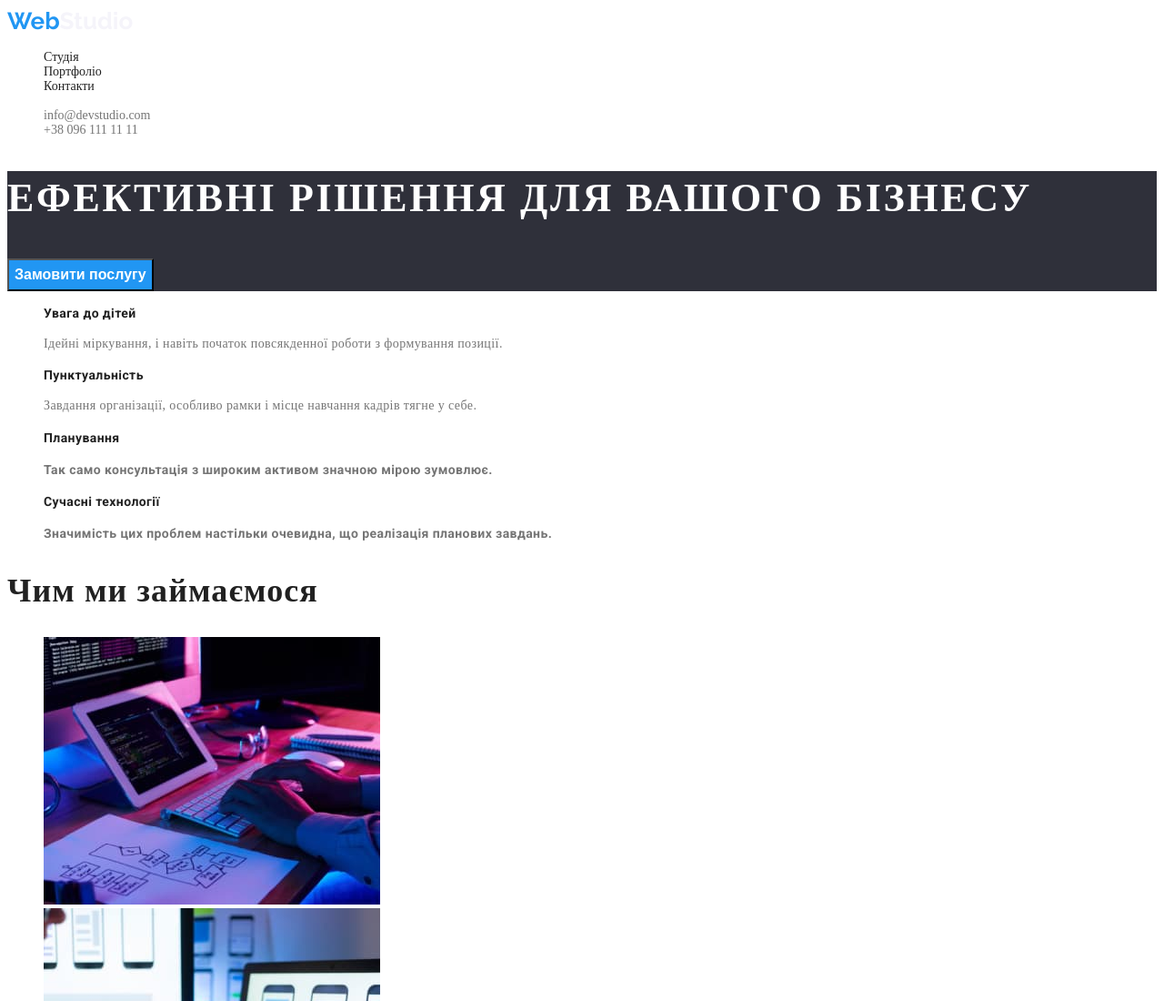
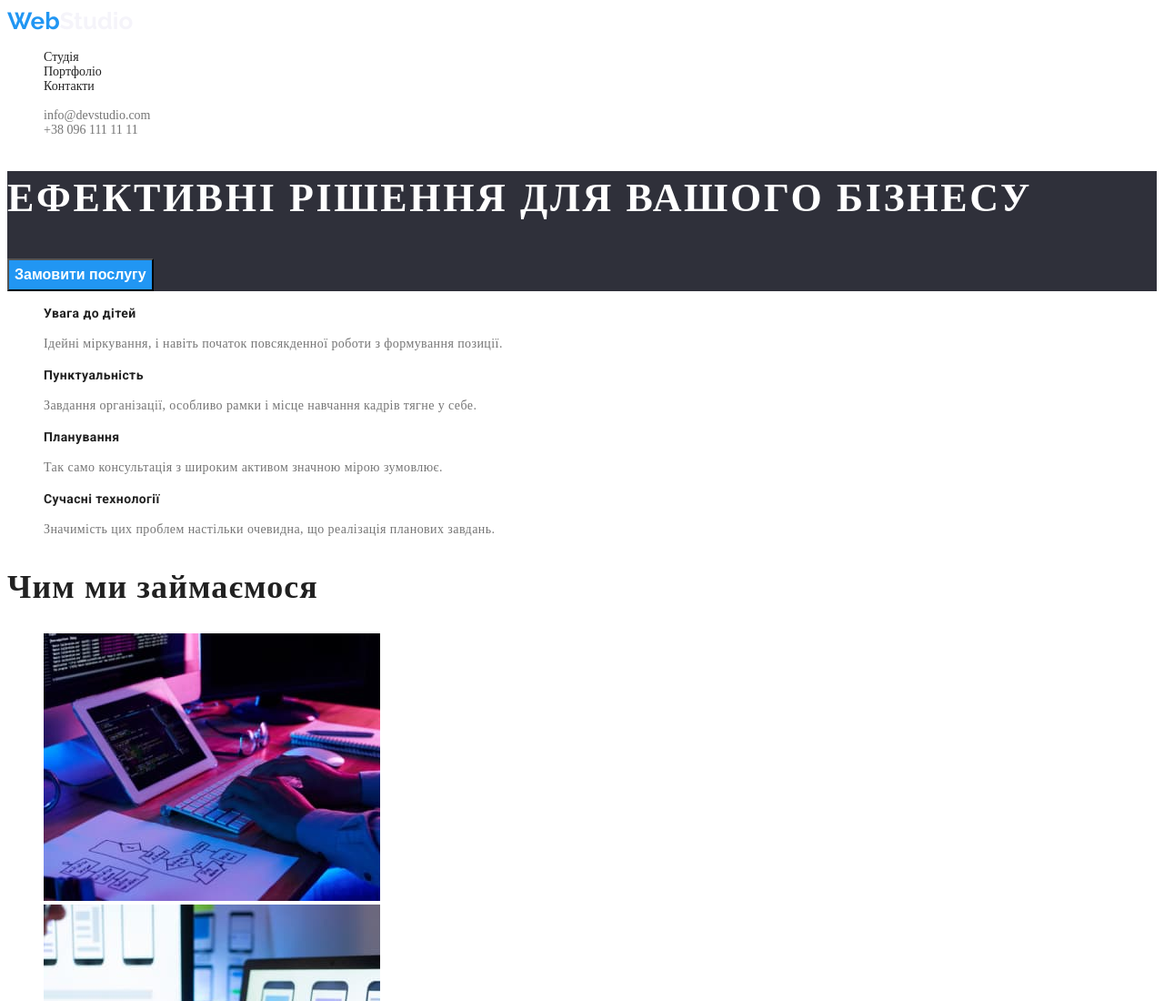
Before and after one commit to OleksandrKambarov/goit-markup-hw-02, a plain HTML site: page index.html in a window 1280 px wide. Shown: the top 1100 px of the page at 91% size. Drawn offline with Linux system fonts and the light colour scheme.

Commit message:
index.html

```diff
--- a/index.html
+++ b/index.html
@@ -6,9 +6,12 @@
     <meta name="viewport" content="width=device-width, initial-scale=1.0" />
     <title>WebStudio</title>
     <link rel="stylesheet" href="./css/Styles.css" />
-    <link rel="preconnect" href="https://fonts.googleapis.com">
-<link rel="preconnect" href="https://fonts.gstatic.com" crossorigin>
-<link href="https://fonts.googleapis.com/css2?family=Raleway:wght@700&family=Roboto:wght@400;500;700;900&display=swap" rel="stylesheet">
+    <link rel="preconnect" href="https://fonts.googleapis.com" />
+    <link rel="preconnect" href="https://fonts.gstatic.com" crossorigin />
+    <link
+      href="https://fonts.googleapis.com/css2?family=Raleway:wght@700&family=Roboto:wght@400;500;700;900&display=swap"
+      rel="stylesheet"
+    />
   </head>
 
   <body>
@@ -57,11 +60,11 @@
             </p>
           </li>
           <li>
-            <h class="features-title">Планування</h3>
+            <h3 class="features-title">Планування</h3>
             <p class="text">Так само консультація з широким активом значною мірою зумовлює.</p>
           </li>
           <li>
-            <h class="features-title">Сучасні технології</h3>
+            <h3 class="features-title">Сучасні технології</h3>
             <p class="text">
               Значимість цих проблем настільки очевидна, що реалізація планових завдань.
             </p>
@@ -86,8 +89,7 @@
             />
           </li>
           <li>
-            <img src="./images/img3.jpg" alt="Людина працює на планшеті"
-            width="370" />
+            <img src="./images/img3.jpg" alt="Людина працює на планшеті" width="370" />
           </li>
         </ul>
       </section>
```
